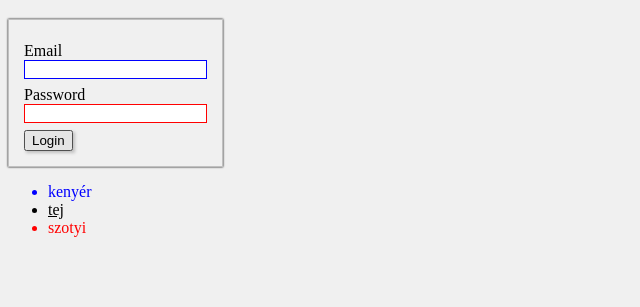
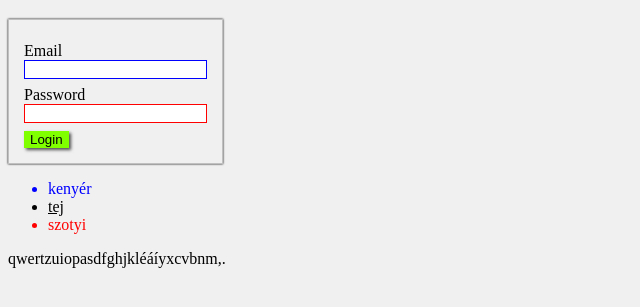
Before and after one commit to Visi-tech/Visi-tech.github.io, a plain HTML site: page login.html in a window 1280 px wide. In both pictures the pointer is over the button "Login". Shown: the part 61-368 px from the top of the page, without its empty margins (0-640 px from the left). Drawn offline with Linux system fonts and the light colour scheme.

Commit message:
20200609

```diff
--- a/css/selector.css
+++ b/css/selector.css
@@ -16,16 +16,26 @@ body{
 input[class*="control"]{
     display: block;
 }
+
 input[class^="blue"]{
     border: solid 1px blue;
 }
+
 input[class$="red"]{
     border: solid 1px red;
 }
 
+.login-div button{
+    background-color: turquoise;
+    border: none;
+}
+
 .login-div button:hover{
-    box-shadow: 2px 2px 3px #c0c0c0;
+    box-shadow: 2px 2px 3px #505050;
+    background-color: chartreuse;
+    border: none;
 }
+
 .login-div input:focus{
 border: 5px;
 }
@@ -41,3 +51,7 @@ ul li:first-child{
 ul li:nth-child(2){
     text-decoration: underline;
 }
+
+p span:hover{
+    color: yellowgreen;
+}
--- a/css/style.css
+++ b/css/style.css
@@ -13,7 +13,7 @@ h1{
 }
 
 #eslo{
-    color: blue;
+    color: #0000ff;
     text-transform: uppercase;
 }
 
--- a/login.html
+++ b/login.html
@@ -27,5 +27,7 @@
         <li>tej</li>
         <li>szotyi</li>
     </ul>
+
+<p>qwertzuiop<span>asdfghjkléá</span>íyxcvbnm,.</p>
 </body>
 </html>
```
